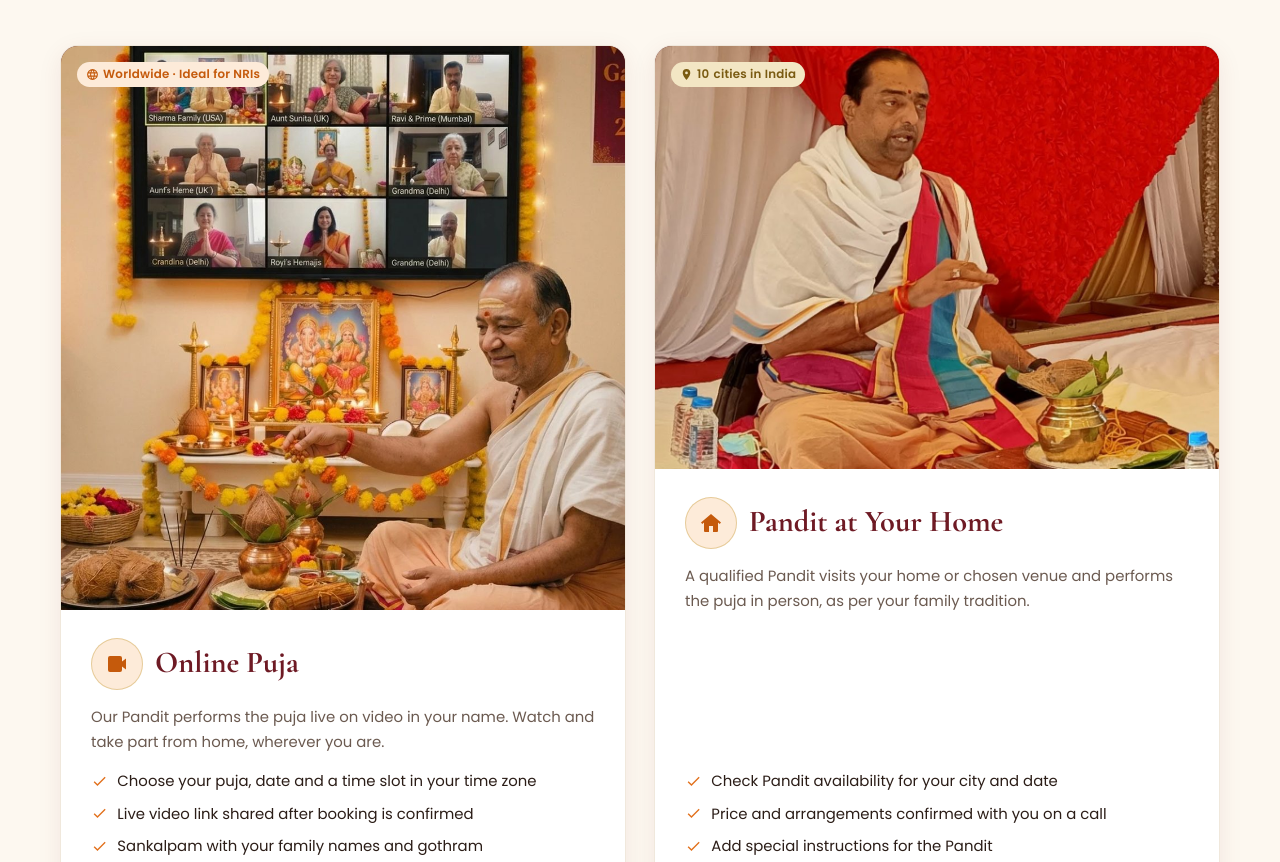
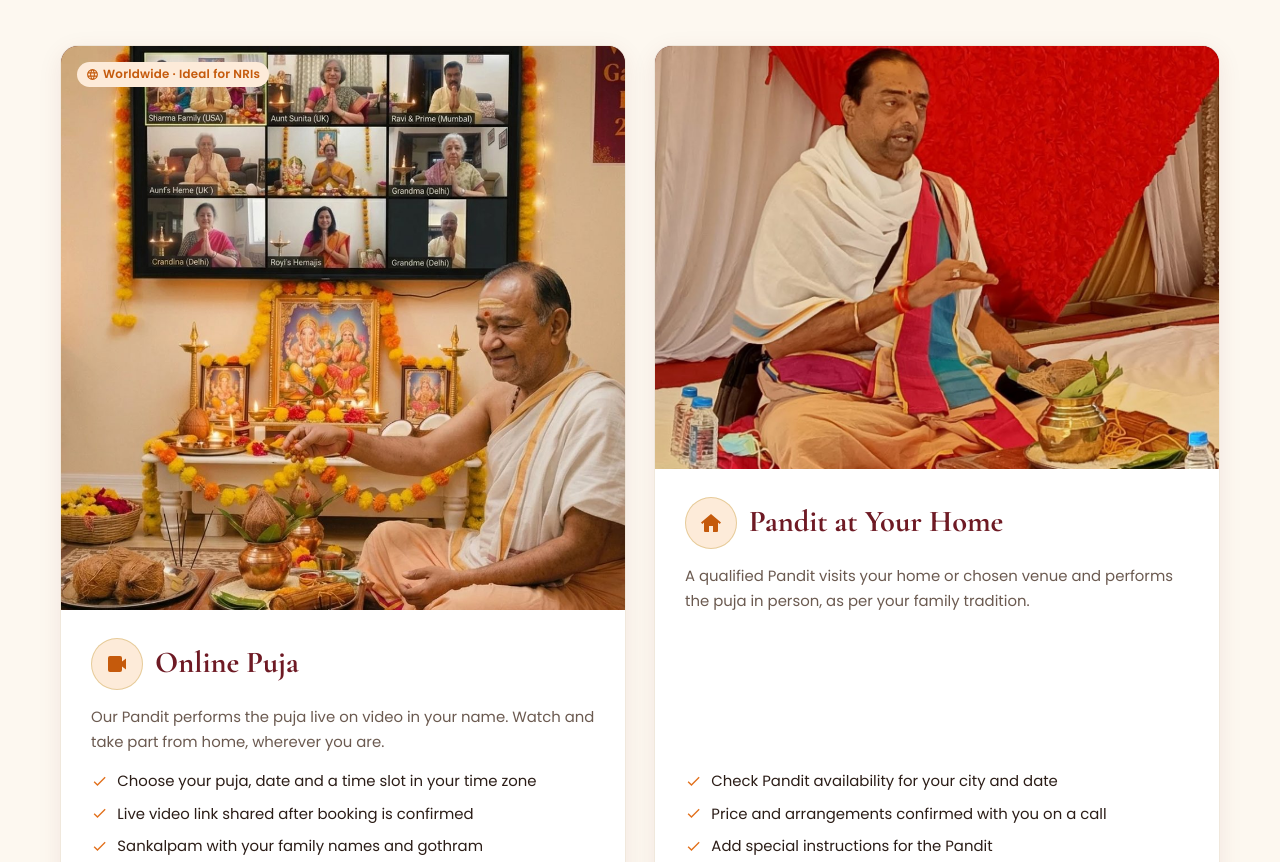
Before and after one commit to rsk7069ai/agnipuja, a plain HTML site: page index.html in a window 1280 px wide. Shown: the part 1695-2557 px from the top of the page. Drawn offline with nearby package versions, Linux system fonts and the light colour scheme.

Commit message:
Remove city-count badge covering the Pandit photo
Co-Authored-By: Claude Opus 5.5 <noreply@anthropic.com>

```diff
--- a/index.html
+++ b/index.html
@@ -137,7 +137,6 @@
           </article>
           <article class="card service-card">
             <div class="media" style="position:relative">
-              <span class="badge badge-gold service-label"><svg><use href="#i-pin"/></svg> <span data-city-count>10</span> cities in India</span>
               <svg aria-hidden="true"><use href="#i-flame"/></svg>
               <img src="images/service-home.jpg" alt="Pandit performing a puja in person" loading="lazy" width="1200" height="900" onerror="this.remove()">
             </div>
```
